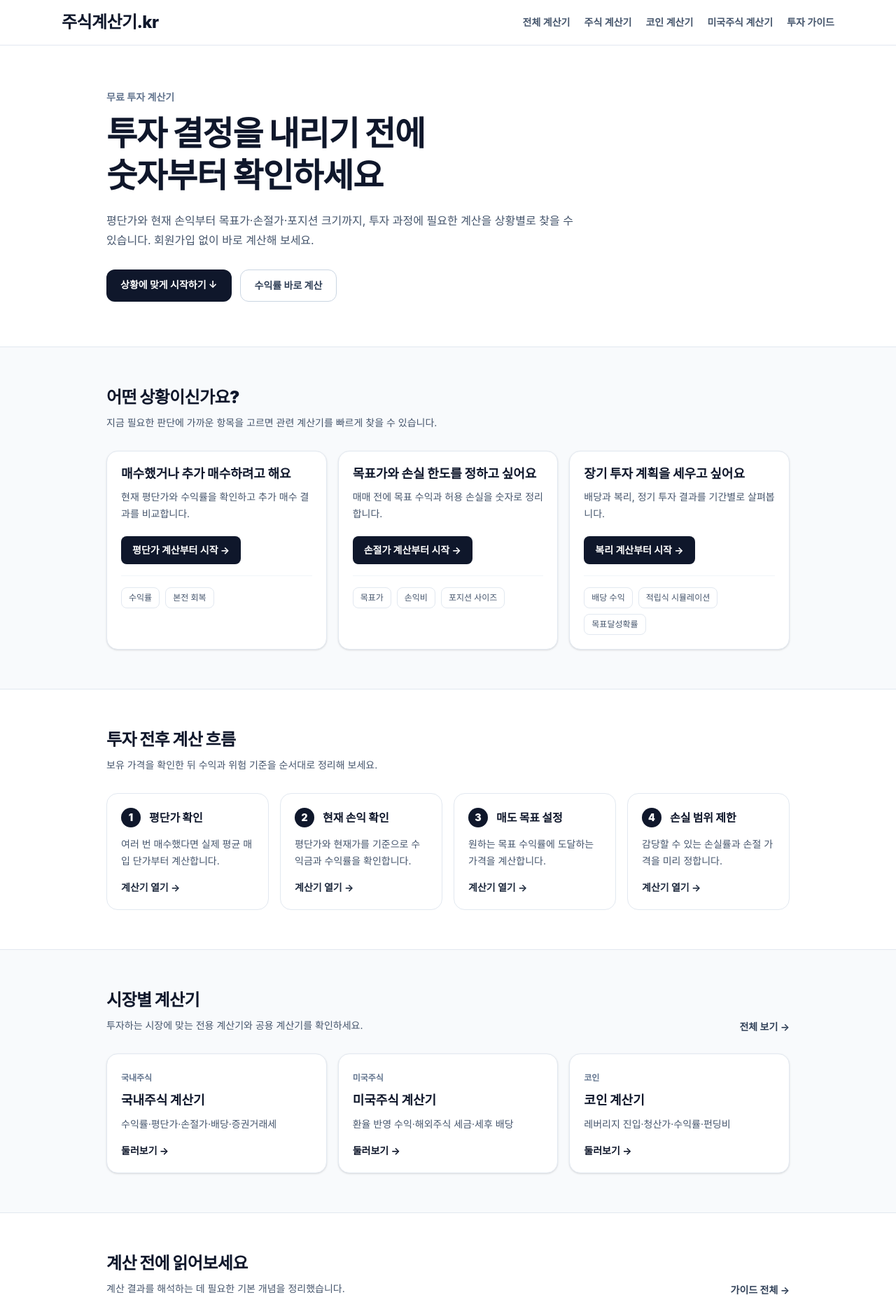
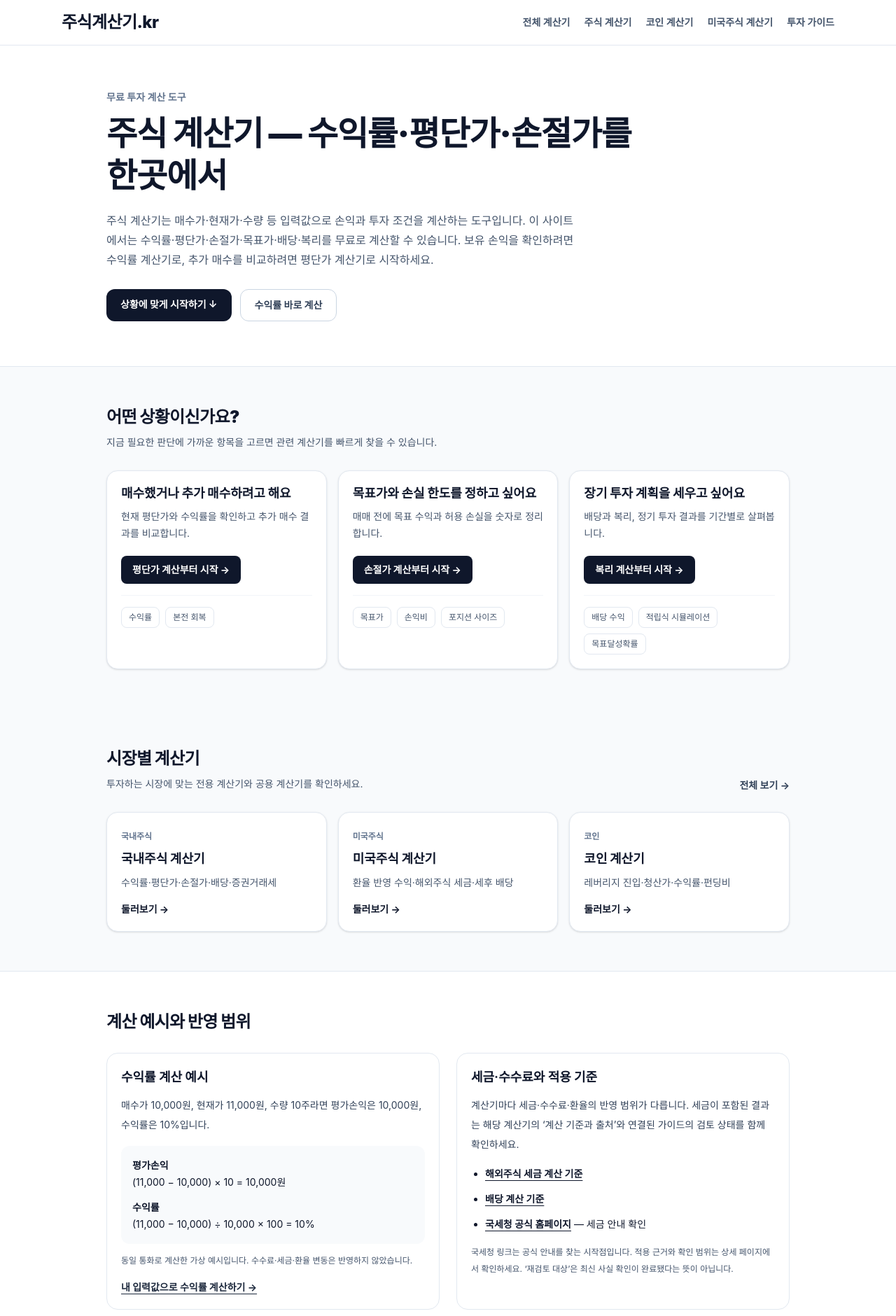
Before and after one commit to YG-coder/stock-calculator, a Next.js app: page / in a window 1280 px wide. Shown: the top 1880 px of the page at 70% size. Built offline with nearby package versions, Linux system fonts and the light colour scheme.

Commit message:
feat: 홈 검색 정보와 계산 안내 개선

```diff
--- a/src/app/page.tsx
+++ b/src/app/page.tsx
@@ -1,22 +1,59 @@
 import Link from "next/link";
-import { buildMetadata } from "@/lib/metadata";
+import type { Metadata } from "next";
+import { BASE_URL, OG_IMAGE } from "@/lib/metadata";
 import { CALCULATORS } from "@/lib/constants";
-import { guidePages } from "@/data/guidePages";
+import { getIndexableGuides } from "@/data/guidePages";
 
-export const metadata = buildMetadata({
-  title: "주식계산기 | 무료 투자 계산기",
-  description:
-    "주식 수익률, 평단가, 손절가, 목표가, 배당과 복리를 투자 상황에 맞춰 계산하고 국내주식·미국주식·코인 계산기를 한 곳에서 확인하세요.",
-  path: "/",
-  keywords: [
-    "주식계산기",
-    "주식 수익률 계산기",
-    "평단가 계산기",
-    "손절가 계산기",
-    "목표가 계산기",
-    "배당 계산기",
-  ],
-});
+const HOME_URL = new URL("/", BASE_URL).href;
+const HOME_TITLE = "주식 계산기 | 수익률·평단가·손절가 무료 계산";
+const HOME_HEADING = "주식 계산기 — 수익률·평단가·손절가를 한곳에서";
+const HOME_DESCRIPTION =
+  "주식 계산기로 수익률, 평단가, 손절가, 목표가, 배당과 복리를 무료로 계산하세요. 국내주식·미국주식·코인 중 필요한 도구를 고르고, 계산별 비용 반영 범위와 주의사항을 확인할 수 있습니다.";
+const HOME_INTRO =
+  "주식 계산기는 매수가·현재가·수량 등 입력값으로 손익과 투자 조건을 계산하는 도구입니다. 이 사이트에서는 수익률·평단가·손절가·목표가·배당·복리를 무료로 계산할 수 있습니다. 보유 손익을 확인하려면 수익률 계산기로, 추가 매수를 비교하려면 평단가 계산기로 시작하세요.";
+
+export const metadata: Metadata = {
+  metadataBase: new URL(BASE_URL),
+  title: { absolute: HOME_TITLE },
+  description: HOME_DESCRIPTION,
+  alternates: { canonical: HOME_URL },
+  robots: { index: true, follow: true },
+  openGraph: {
+    type: "website",
+    locale: "ko_KR",
+    siteName: "주식계산기.kr",
+    url: HOME_URL,
+    title: HOME_TITLE,
+    description: HOME_DESCRIPTION,
+    images: [{
+      url: new URL(OG_IMAGE, BASE_URL).href,
+      width: 1200,
+      height: 630,
+      alt: "주식계산기.kr",
+    }],
+  },
+  twitter: {
+    card: "summary_large_image",
+    title: HOME_TITLE,
+    description: HOME_DESCRIPTION,
+    images: [new URL(OG_IMAGE, BASE_URL).href],
+  },
+};
+
+const HOME_SCHEMA = {
+  "@context": "https://schema.org",
+  "@type": "CollectionPage",
+  "@id": `${HOME_URL}#webpage`,
+  url: HOME_URL,
+  name: HOME_HEADING,
+  description: HOME_INTRO,
+  inLanguage: "ko-KR",
+  isPartOf: {
+    "@type": "WebSite",
+    name: "주식계산기",
+    url: HOME_URL,
+  },
+};
 
 const calculatorByHref = new Map(
   CALCULATORS.filter((item) => item.kind === "calculator").map((item) => [item.href, item])
@@ -43,24 +80,23 @@ const PURPOSE_GROUPS = [
   },
 ] as const;
 
-const INVESTMENT_FLOW = [
-  { step: "1", title: "평단가 확인", description: "여러 번 매수했다면 실제 평균 매입 단가부터 계산합니다.", href: "/average-price-calculator" },
-  { step: "2", title: "현재 손익 확인", description: "평단가와 현재가를 기준으로 수익금과 수익률을 확인합니다.", href: "/profit-calculator" },
-  { step: "3", title: "매도 목표 설정", description: "원하는 목표 수익률에 도달하는 가격을 계산합니다.", href: "/target-price-calculator" },
-  { step: "4", title: "손실 범위 제한", description: "감당할 수 있는 손실률과 손절 가격을 미리 정합니다.", href: "/stop-loss-calculator" },
-] as const;
-
 const MARKET_HUBS = [
   { href: "/stocks", label: "국내주식", title: "국내주식 계산기", description: "수익률·평단가·손절가·배당·증권거래세" },
   { href: "/us-stocks", label: "미국주식", title: "미국주식 계산기", description: "환율 반영 수익·해외주식 세금·세후 배당" },
   { href: "/crypto", label: "코인", title: "코인 계산기", description: "레버리지 진입·청산가·수익률·펀딩비" },
 ] as const;
 
+const indexableGuideBySlug = new Map(
+  getIndexableGuides().map((guide) => [guide.slug, guide])
+);
 const HOME_GUIDES = [
-  guidePages["average-price-meaning"],
-  guidePages["stop-loss-ratio"],
-  guidePages["compound-investing"],
-].filter(Boolean);
+  "average-price-meaning",
+  "stop-loss-ratio",
+  "compound-investing",
+].flatMap((slug) => {
+  const guide = indexableGuideBySlug.get(slug);
+  return guide ? [guide] : [];
+});
 
 const HOME_FAQ = [
   {
@@ -86,16 +122,20 @@ function getCalculator(href: string) {
 export default function HomePage() {
   return (
     <main className="min-h-screen bg-slate-50 pb-20 text-slate-900">
+      <script
+        type="application/ld+json"
+        dangerouslySetInnerHTML={{
+          __html: JSON.stringify(HOME_SCHEMA).replace(/</g, "\\u003c"),
+        }}
+      />
       <section className="border-b border-slate-200 bg-white">
         <div className="mx-auto max-w-5xl px-4 py-12 sm:px-6 sm:py-16">
-          <p className="text-sm font-semibold text-slate-500">무료 투자 계산기</p>
-          <h1 className="mt-3 max-w-3xl text-3xl font-black leading-tight tracking-tight sm:text-4xl md:text-5xl">
-            투자 결정을 내리기 전에
-            <br className="hidden sm:block" /> 숫자부터 확인하세요
+          <p className="text-sm font-semibold text-slate-500">무료 투자 계산 도구</p>
+          <h1 className="mt-3 max-w-4xl break-keep text-3xl font-black leading-tight tracking-tight sm:text-4xl md:text-5xl">
+            {HOME_HEADING}
           </h1>
           <p className="mt-5 max-w-2xl text-sm leading-7 text-slate-600 sm:text-base">
-            평단가와 현재 손익부터 목표가·손절가·포지션 크기까지, 투자 과정에 필요한
-            계산을 상황별로 찾을 수 있습니다. 회원가입 없이 바로 계산해 보세요.
+            {HOME_INTRO}
           </p>
           <div className="mt-7 flex flex-wrap gap-3">
             <Link href="#start" className="rounded-xl bg-slate-900 px-5 py-3 text-sm font-bold text-white transition hover:bg-slate-700">
@@ -141,27 +181,6 @@ export default function HomePage() {
         </div>
       </section>
 
-      <section className="border-y border-slate-200 bg-white py-12 sm:py-14">
-        <div className="mx-auto max-w-5xl px-4 sm:px-6">
-          <h2 className="text-2xl font-black tracking-tight">투자 전후 계산 흐름</h2>
-          <p className="mt-2 text-sm leading-6 text-slate-600">
-            보유 가격을 확인한 뒤 수익과 위험 기준을 순서대로 정리해 보세요.
-          </p>
-          <ol className="mt-7 grid gap-4 sm:grid-cols-2 lg:grid-cols-4">
-            {INVESTMENT_FLOW.map((item) => (
-              <li key={item.step} className="rounded-2xl border border-slate-200 p-5">
-                <div className="flex items-center gap-3">
-                  <span className="flex h-7 w-7 shrink-0 items-center justify-center rounded-full bg-slate-900 text-sm font-black text-white">{item.step}</span>
-                  <h3 className="font-black">{item.title}</h3>
-                </div>
-                <p className="mt-3 text-sm leading-6 text-slate-600">{item.description}</p>
-                <Link href={item.href} className="mt-4 inline-block text-sm font-bold text-slate-800 hover:underline">계산기 열기 →</Link>
-              </li>
-            ))}
-          </ol>
-        </div>
-      </section>
-
       <section className="py-12 sm:py-14">
         <div className="mx-auto max-w-5xl px-4 sm:px-6">
           <div className="flex items-end justify-between gap-4">
@@ -184,11 +203,47 @@ export default function HomePage() {
         </div>
       </section>
 
+      <section id="calculation-basis" aria-labelledby="calculation-basis-title" className="border-y border-slate-200 bg-white py-12 sm:py-14">
+        <div className="mx-auto max-w-5xl px-4 sm:px-6">
+          <h2 id="calculation-basis-title" className="text-2xl font-black tracking-tight">계산 예시와 반영 범위</h2>
+          <div className="mt-7 grid gap-6 md:grid-cols-2">
+            <article className="min-w-0 rounded-2xl border border-slate-200 p-5">
+              <h3 className="text-lg font-bold">수익률 계산 예시</h3>
+              <p className="mt-3 text-sm leading-7 text-slate-700">
+                매수가 10,000원, 현재가 11,000원, 수량 10주라면 평가손익은 10,000원, 수익률은 10%입니다.
+              </p>
+              <dl className="mt-4 space-y-3 rounded-xl bg-slate-50 p-4 text-sm leading-6">
+                <div><dt className="font-bold">평가손익</dt><dd>(11,000 − 10,000) × 10 = 10,000원</dd></div>
+                <div><dt className="font-bold">수익률</dt><dd>(11,000 − 10,000) ÷ 10,000 × 100 = 10%</dd></div>
+              </dl>
+              <p className="mt-3 text-xs leading-6 text-slate-600">
+                동일 통화로 계산한 가상 예시입니다. 수수료·세금·환율 변동은 반영하지 않았습니다.
+              </p>
+              <Link href="/profit-calculator" className="mt-4 inline-block text-sm font-bold text-slate-800 underline underline-offset-4">내 입력값으로 수익률 계산하기 →</Link>
+            </article>
+            <article className="min-w-0 rounded-2xl border border-slate-200 p-5">
+              <h3 className="text-lg font-bold">세금·수수료와 적용 기준</h3>
+              <p className="mt-3 text-sm leading-7 text-slate-700">
+                계산기마다 세금·수수료·환율의 반영 범위가 다릅니다. 세금이 포함된 결과는 해당 계산기의 ‘계산 기준과 출처’와 연결된 가이드의 검토 상태를 함께 확인하세요.
+              </p>
+              <ul className="mt-4 list-disc space-y-3 pl-5 text-sm leading-6">
+                <li><Link href="/overseas-stock-tax-calculator" className="font-semibold underline underline-offset-4">해외주식 세금 계산 기준</Link></li>
+                <li><Link href="/dividend-calculator" className="font-semibold underline underline-offset-4">배당 계산 기준</Link></li>
+                <li><a href="https://www.nts.go.kr/" className="font-semibold underline underline-offset-4">국세청 공식 홈페이지</a> — 세금 안내 확인</li>
+              </ul>
+              <p className="mt-4 text-xs leading-6 text-slate-600">
+                국세청 링크는 공식 안내를 찾는 시작점입니다. 적용 근거와 확인 범위는 상세 페이지에서 확인하세요. ‘재검토 대상’은 최신 사실 확인이 완료됐다는 뜻이 아닙니다.
+              </p>
+            </article>
+          </div>
+        </div>
+      </section>
+
       <section className="border-y border-slate-200 bg-white py-12 sm:py-14">
         <div className="mx-auto max-w-5xl px-4 sm:px-6">
           <div className="flex items-end justify-between gap-4">
             <div>
-              <h2 className="text-2xl font-black tracking-tight">계산 전에 읽어보세요</h2>
+              <h2 className="text-2xl font-black tracking-tight">계산 결과를 이해하는 가이드</h2>
               <p className="mt-2 text-sm leading-6 text-slate-600">계산 결과를 해석하는 데 필요한 기본 개념을 정리했습니다.</p>
             </div>
             <Link href="/guides" className="shrink-0 text-sm font-bold text-slate-700 hover:underline">가이드 전체 →</Link>
--- a/src/app/sitemap.ts
+++ b/src/app/sitemap.ts
@@ -22,9 +22,9 @@ export default function sitemap(): MetadataRoute.Sitemap {
         ])
     );
 
+    // 실제 콘텐츠 수정일이 관리되기 전에는 빌드 시각을 lastModified로 사용하지 않는다.
     return routes.map((route) => ({
-        url: `${BASE_URL}${route}`,
-        lastModified: new Date(),
+        url: new URL(route || "/", BASE_URL).href,
         changeFrequency: "weekly",
         priority:
             route === ""
```
